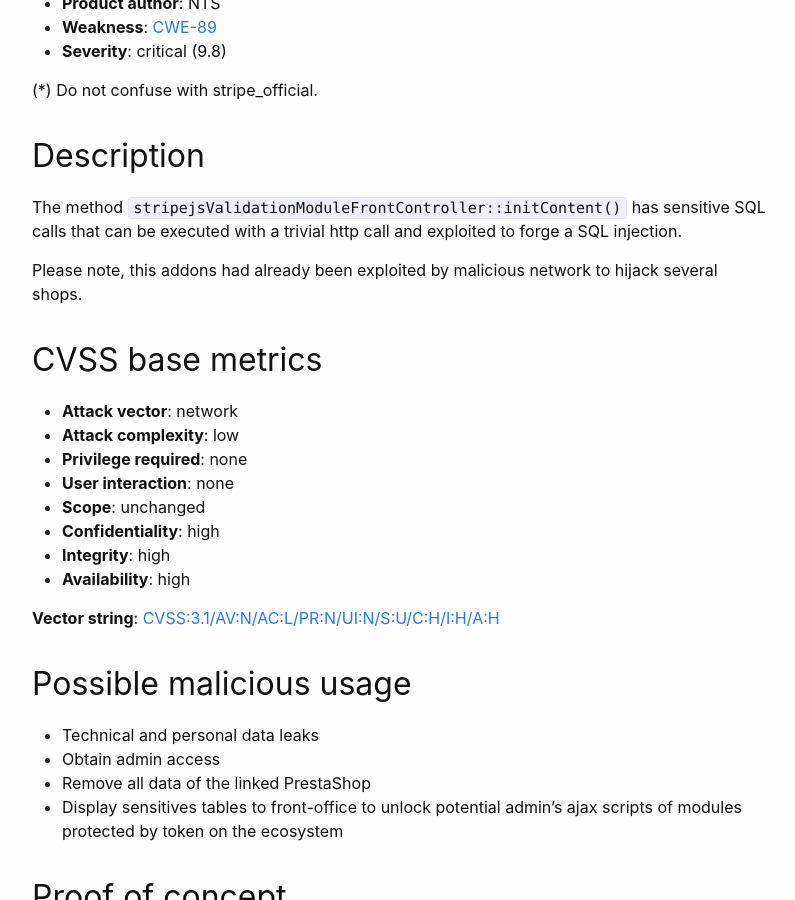
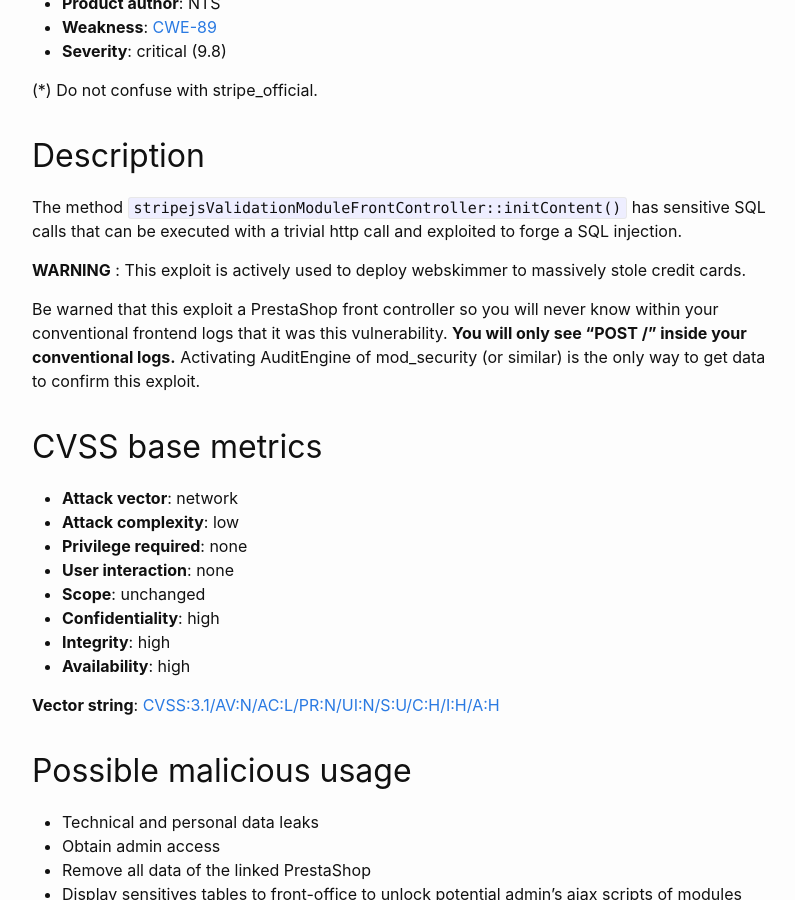
Before and after one commit to friends-of-presta/security-advisories, a Jekyll site: the page built from _posts/2023-03-01-stripejs.md, in a window 1280 px wide and 900 px high, scrolled down 621 px. Shown: the whole window, without its empty margins (238-1033 px from the left). Built offline with Jekyll 4.4.1, drawn with Linux system fonts in a browser that asks for light colours.

Commit message:
Update 2023-03-01-stripejs.md

```diff
--- a/_posts/2023-03-01-stripejs.md
+++ b/_posts/2023-03-01-stripejs.md
@@ -30,7 +30,9 @@ The PrestaShop e-commerce platform module "Stripe Payment Pro (SCA-ready)" aka s
 
 The method `stripejsValidationModuleFrontController::initContent()` has sensitive SQL calls that can be executed with a trivial http call and exploited to forge a SQL injection.
 
-Please note, this addons had already been exploited by malicious network to hijack several shops.
+**WARNING** : This exploit is actively used to deploy webskimmer to massively stole credit cards.
+
+Be warned that this exploit a PrestaShop front controller so you will never know within your conventional frontend logs that it was this vulnerability. **You will only see "POST /" inside your conventional logs.** Activating AuditEngine of mod_security (or similar) is the only way to get data to confirm this exploit.
 
 ## CVSS base metrics
 
```
